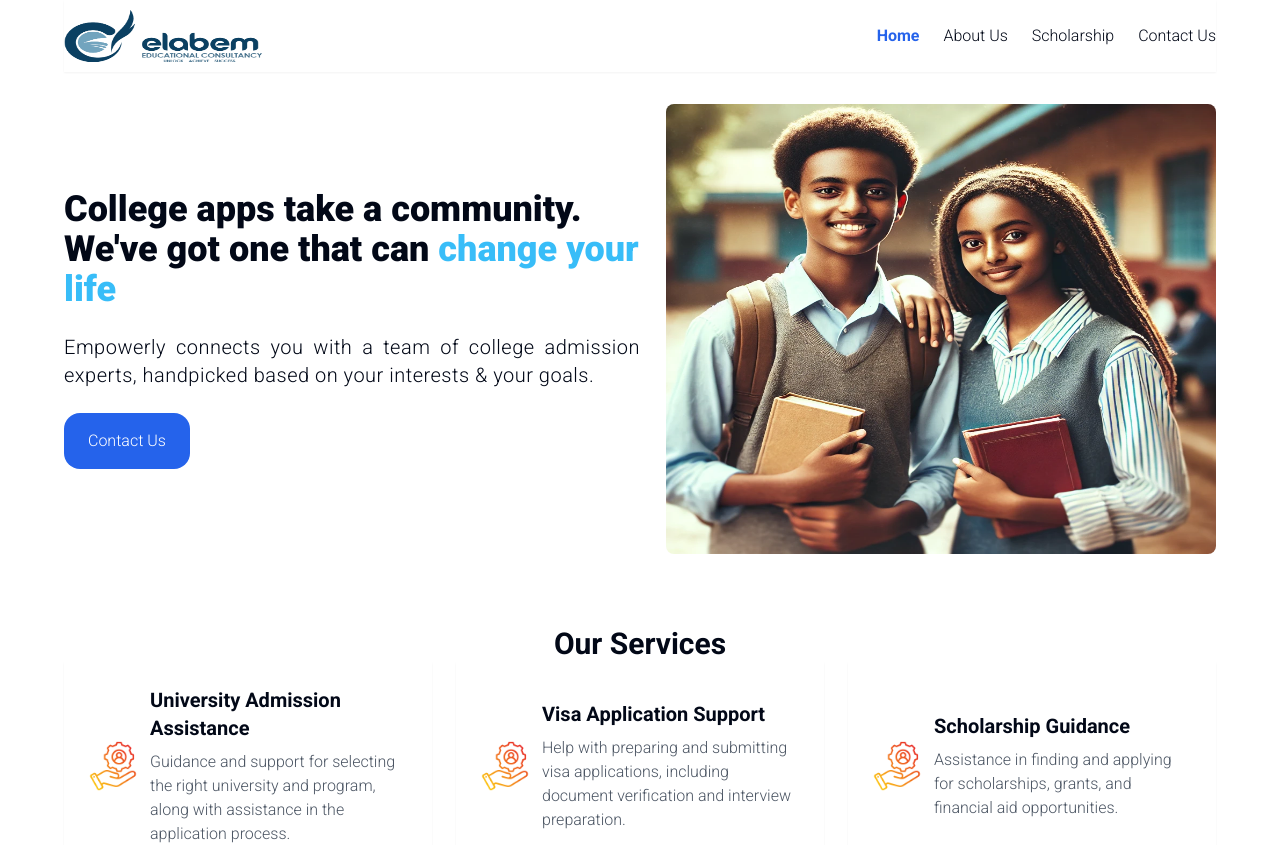
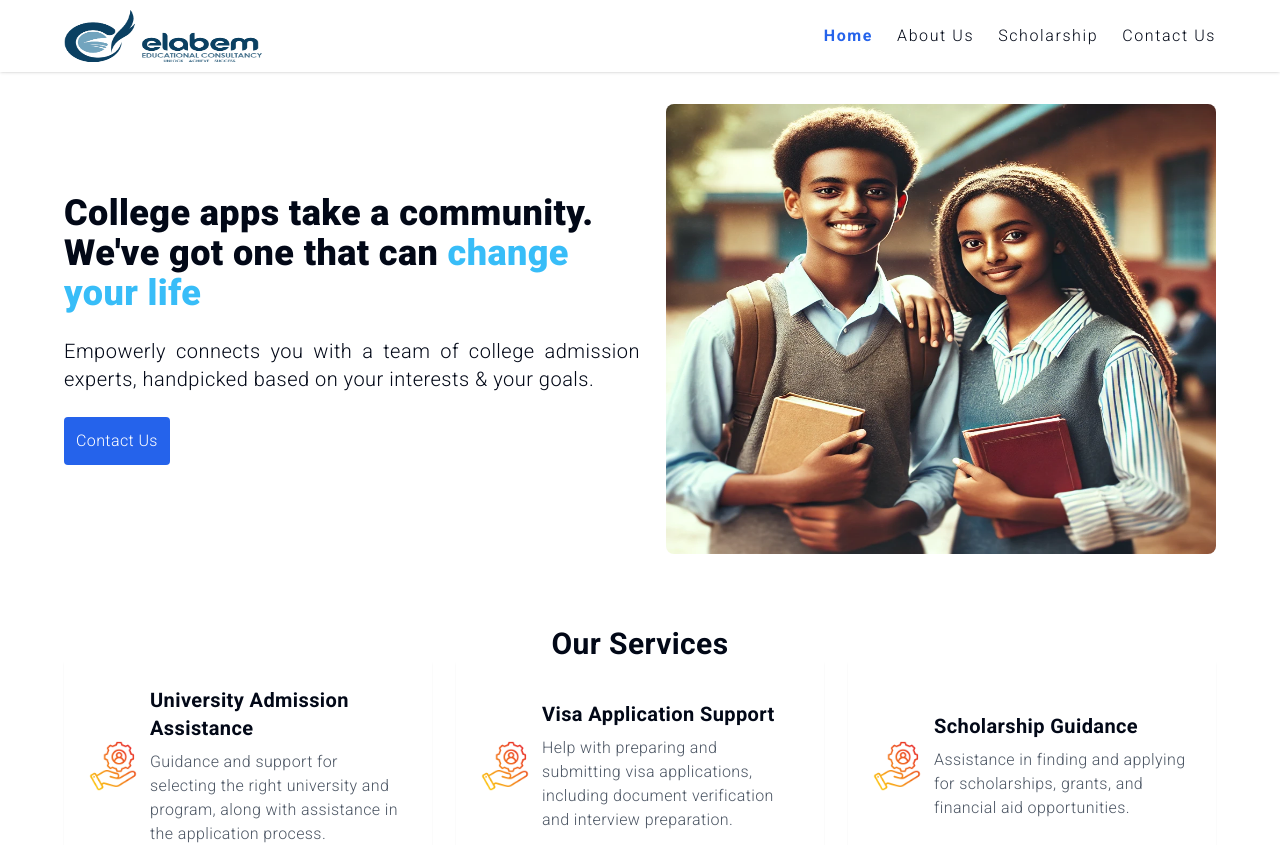
Before and after one commit to kasahun-welela/elabem, a Next.js app: page / in a window 1280 px wide. Shown: the top 845 px of the page. Built offline with nearby package versions, Linux system fonts and the light colour scheme.

Commit message:
update ui based on feedback

```diff
--- a/app/layout.tsx
+++ b/app/layout.tsx
@@ -37,7 +37,9 @@ export default function RootLayout({
       <head>
         <link rel="icon" type="image/png" sizes="32x32" href="/logo1.png" />
       </head>
-      <body className={`${roboto.variable} font-roboto antialiased`}>
+      <body
+        className={`${roboto.variable} font-roboto tracking-wide antialiased`}
+      >
         <NavBar />
         <ToastContainer />
         {children}
--- a/components/Hero.tsx
+++ b/components/Hero.tsx
@@ -19,7 +19,7 @@ export default function Hero() {
         </div>
         <Link
           href="/contact-us"
-          className="bg-primary hover:opacity-80 mt-6 inline-block py-4 px-6 rounded-2xl text-white"
+          className="bg-primary hover:bg-primary/50 p-3 rounded-sm text-white inline-block mt-6"
         >
           Contact Us
         </Link>
--- a/components/NavBar.tsx
+++ b/components/NavBar.tsx
@@ -44,7 +44,8 @@ function NavBar() {
   return (
     <>
       {/* Desktop Navigation */}
-      <div className="hidden md:flex justify-between items-center py-2 w-[90%] mx-auto fixed top-0 left-0 right-0 bg-white shadow-sm z-50 ">
+      <div className="hidden md:block fixed top-0 left-0 right-0 bg-white shadow z-50 tracking-widest">
+        <div className="flex justify-between items-center py-2 w-[90%] mx-auto">
           <Image
             src="/logo.png"
             alt="logo"
@@ -94,6 +95,7 @@ function NavBar() {
               </Link>
             </li>
           </ul>
+        </div>
       </div>
 
       {/* Mobile Navigation */}
--- a/components/ui/accordion.tsx
+++ b/components/ui/accordion.tsx
@@ -28,7 +28,7 @@ const AccordionTrigger = React.forwardRef<
     <AccordionPrimitive.Trigger
       ref={ref}
       className={cn(
-        "flex flex-1 md:text-xl text-lg items-center justify-between text-start py-4 font-medium transition-all hover:underline [&[data-state=open]>svg]:rotate-180",
+        "flex flex-1 md:text-xl text-lg items-center justify-between text-start py-4 font-medium transition-all hover:underline underline-offset-4 [&[data-state=open]>svg]:rotate-180",
         className
       )}
       {...props}
```
Lines whose indentation alone changed are shown as unchanged.
